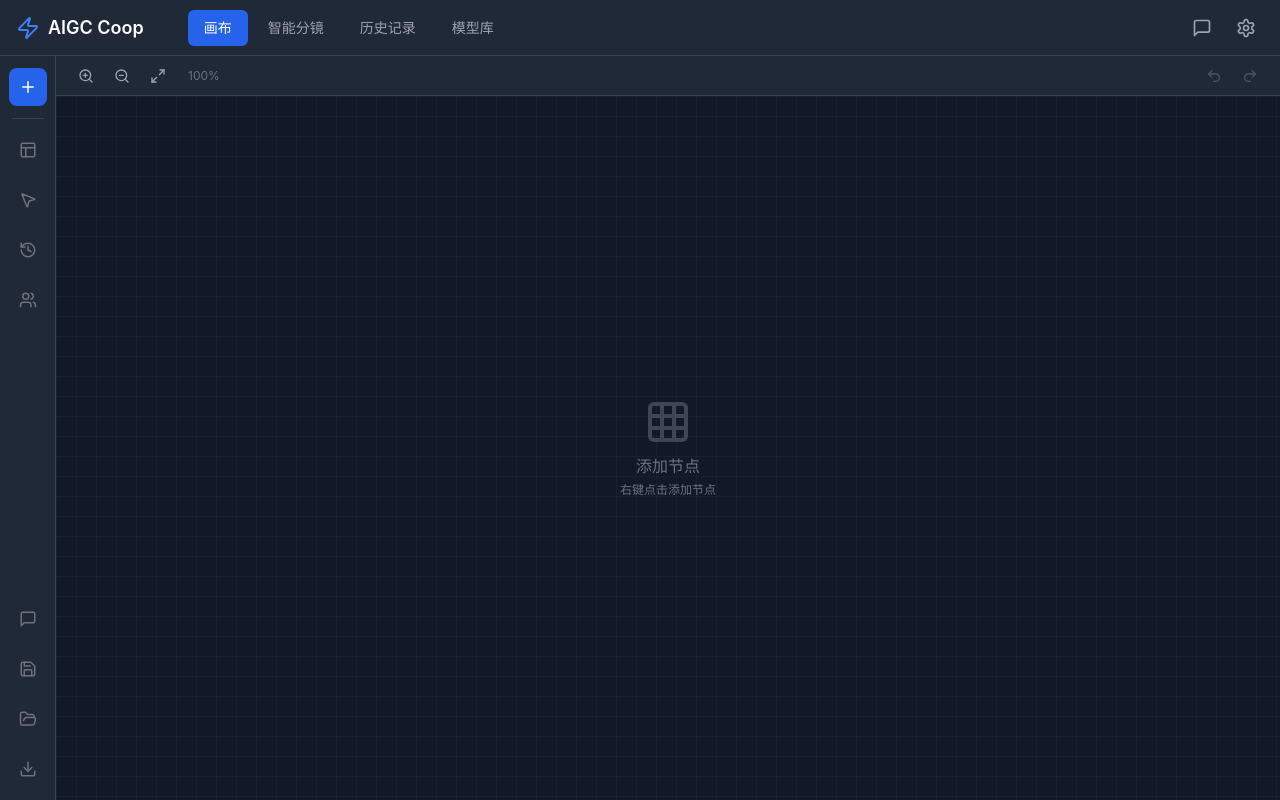
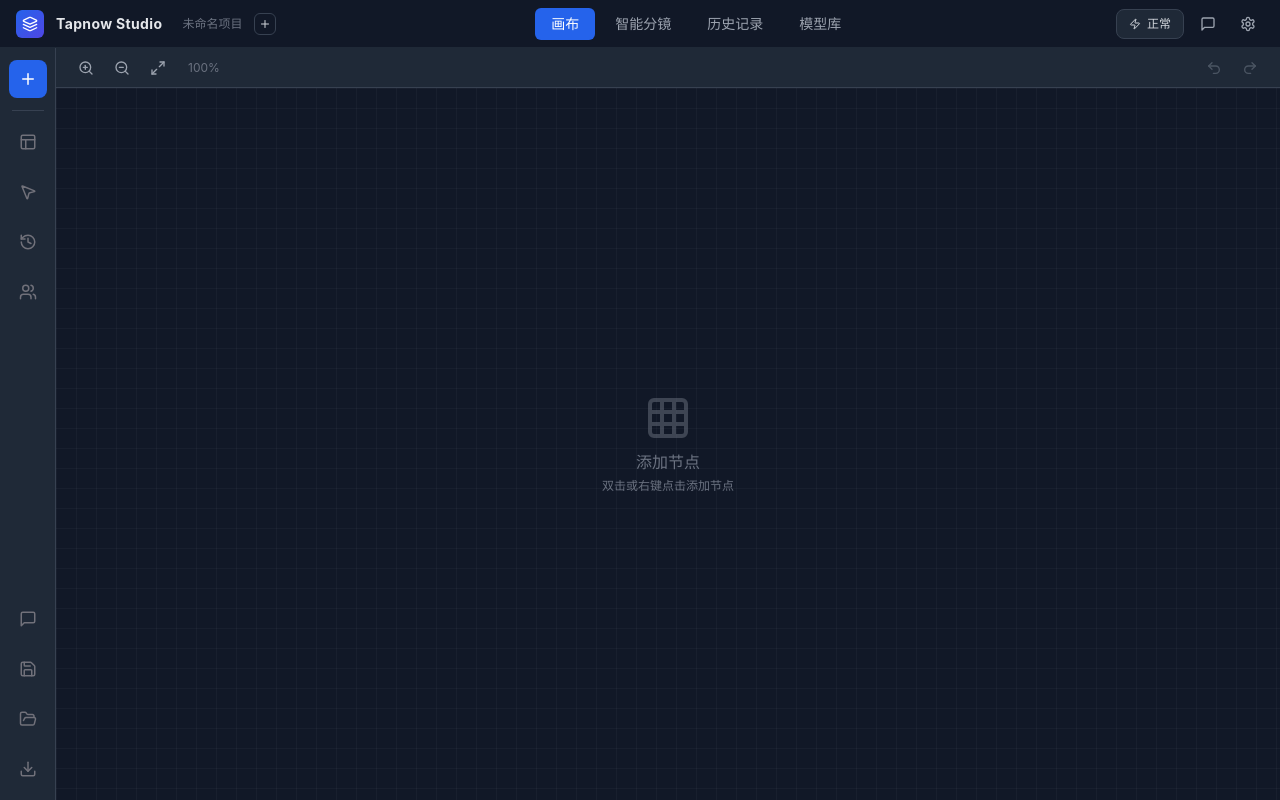
Before and after one commit to tcJackClay/testcoop, a React (Vite) app: page / in a window 1280 px wide. Built offline with nearby package versions, Linux system fonts and the light colour scheme.

Commit message:
fix: update header to match original, add double-click to add nodes

```diff
--- a/src/App.tsx
+++ b/src/App.tsx
@@ -25,7 +25,7 @@ export default function App() {
   const [historyOpen, setHistoryOpen] = useState(false);
   const [charactersOpen, setCharactersOpen] = useState(false);
 
-  const { selectedNodeIds } = useCanvasStore();
+  const { selectedNodeIds, nodes, deleteNode, clearSelection } = useCanvasStore();
 
   // Show properties panel when a node is selected in canvas view
   useEffect(() => {
@@ -50,6 +50,16 @@ export default function App() {
     setViewMode('canvas');
   }, [addNode]);
 
+  const handleNewProject = useCallback(() => {
+    if (nodes.length > 0) {
+      if (confirm('确定要新建项目吗？当前内容将被清空。')) {
+        // Clear all nodes
+        nodes.forEach(node => deleteNode(node.id));
+        clearSelection();
+      }
+    }
+  }, [nodes, deleteNode, clearSelection]);
+
   return (
     <div className="h-screen flex flex-col bg-gray-900 text-white overflow-hidden">
       <Header
@@ -58,6 +68,7 @@ export default function App() {
         onSettingsClick={() => setShowSettings(true)}
         onChatClick={() => setChatOpen(!chatOpen)}
         chatOpen={chatOpen}
+        onNewProject={handleNewProject}
       />
 
       <div className="flex-1 flex overflow-hidden">
--- a/src/components/canvas/Canvas.tsx
+++ b/src/components/canvas/Canvas.tsx
@@ -112,6 +112,27 @@ export default function Canvas() {
     }
   }, [viewPort.x, viewPort.y, viewPort.zoom]);
 
+  // Handle double-click (same as right-click - show context menu)
+  const handleDoubleClick = useCallback((e: React.MouseEvent) => {
+    // Only trigger on the canvas background, not on nodes
+    if (e.target !== containerRef.current && !(e.target as HTMLElement).classList.contains('canvas-content')) {
+      return;
+    }
+    e.preventDefault();
+    if (containerRef.current) {
+      const rect = containerRef.current.getBoundingClientRect();
+      const worldX = (e.clientX - rect.left - viewPort.x) / viewPort.zoom;
+      const worldY = (e.clientY - rect.top - viewPort.y) / viewPort.zoom;
+      setContextMenu({
+        visible: true,
+        x: e.clientX,
+        y: e.clientY,
+        worldX,
+        worldY,
+      });
+    }
+  }, [viewPort.x, viewPort.y, viewPort.zoom]);
+
   const closeContextMenu = useCallback(() => {
     setContextMenu(prev => ({ ...prev, visible: false }));
   }, []);
@@ -133,12 +154,10 @@ export default function Canvas() {
   // Handle pan
   const handleMouseDown = useCallback((e: React.MouseEvent) => {
     if (e.button === 1 || (e.button === 0 && e.altKey)) {
-      // Middle mouse or Alt+Left click for panning
       e.preventDefault();
       setIsPanning(true);
       setPanStart({ x: e.clientX - viewPort.x, y: e.clientY - viewPort.y });
     } else if (e.button === 0 && e.target === containerRef.current) {
-      // Left click on canvas for selection box
       clearSelection();
       setIsSelecting(true);
       setSelectionStart({ x: e.clientX, y: e.clientY });
@@ -190,23 +209,19 @@ export default function Canvas() {
   // Keyboard shortcuts
   useEffect(() => {
     const handleKeyDown = (e: KeyboardEvent) => {
-      // Undo: Ctrl/Cmd + Z
       if ((e.ctrlKey || e.metaKey) && e.key === 'z' && !e.shiftKey) {
         e.preventDefault();
         undo();
       }
-      // Redo: Ctrl/Cmd + Shift + Z or Ctrl + Y
       if ((e.ctrlKey || e.metaKey) && (e.key === 'y' || (e.key === 'z' && e.shiftKey))) {
         e.preventDefault();
         redo();
       }
-      // Delete selected nodes
       if (e.key === 'Delete' || e.key === 'Backspace') {
         if (selectedNodeIds.length > 0 && document.activeElement?.tagName !== 'INPUT' && document.activeElement?.tagName !== 'TEXTAREA') {
           deleteSelectedNodes();
         }
       }
-      // Escape to clear selection
       if (e.key === 'Escape') {
         clearSelection();
       }
@@ -300,6 +315,7 @@ export default function Canvas() {
         onDrop={handleDrop}
         onDragOver={handleDragOver}
         onContextMenu={handleContextMenu}
+        onDoubleClick={handleDoubleClick}
       >
         <div
           className="absolute inset-0 origin-top-left canvas-content"
@@ -343,7 +359,7 @@ export default function Canvas() {
             <div className="text-center text-gray-500">
               <Grid3X3 className="w-12 h-12 mx-auto mb-2 opacity-50" />
               <p>{t('canvas.addNode')}</p>
-              <p className="text-xs mt-1">右键点击添加节点</p>
+              <p className="text-xs mt-1">双击或右键点击添加节点</p>
             </div>
           </div>
         )}
--- a/src/components/layout/Header.tsx
+++ b/src/components/layout/Header.tsx
@@ -1,4 +1,5 @@
-import { Settings, Zap, MessageSquare } from 'lucide-react';
+import { useState, useRef, useEffect } from 'react';
+import { Settings, Zap, MessageSquare, Layers, Plus } from 'lucide-react';
 import { useTranslation } from 'react-i18next';
 import type { ViewMode } from '../../App';
 
@@ -8,6 +9,7 @@ interface HeaderProps {
   onSettingsClick: () => void;
   onChatClick?: () => void;
   chatOpen?: boolean;
+  onNewProject?: () => void;
 }
 
 const navItems: { key: ViewMode; labelKey: string }[] = [
@@ -17,35 +19,111 @@ const navItems: { key: ViewMode; labelKey: string }[] = [
   { key: 'models', labelKey: 'nav.models' },
 ];
 
-export default function Header({ viewMode, onViewChange, onSettingsClick, onChatClick, chatOpen }: HeaderProps) {
+export default function Header({
+  viewMode,
+  onViewChange,
+  onSettingsClick,
+  onChatClick,
+  chatOpen,
+  onNewProject
+}: HeaderProps) {
   const { t } = useTranslation();
+  const [projectName, setProjectName] = useState('未命名项目');
+  const [isEditing, setIsEditing] = useState(false);
+  const inputRef = useRef<HTMLInputElement>(null);
+
+  useEffect(() => {
+    const saved = localStorage.getItem('project_name');
+    if (saved) setProjectName(saved);
+  }, []);
+
+  const handleBlur = () => {
+    setIsEditing(false);
+    localStorage.setItem('project_name', projectName);
+  };
+
+  const handleKeyDown = (e: React.KeyboardEvent) => {
+    if (e.key === 'Enter') {
+      setIsEditing(false);
+      localStorage.setItem('project_name', projectName);
+    }
+  };
 
   return (
-    <header className="h-14 bg-gray-800 border-b border-gray-700 flex items-center justify-between px-4 shrink-0">
+    <header className="h-12 bg-gray-900 border-b border-gray-800 flex items-center justify-between px-4 z-50 shrink-0">
+      {/* Left Section: Logo + Project Name */}
       <div className="flex items-center gap-3">
-        <div className="flex items-center gap-2">
-          <Zap className="w-6 h-6 text-blue-500" />
-          <span className="text-lg font-semibold">AIGC Coop</span>
+        {/* Logo */}
+        <div className="w-7 h-7 bg-gradient-to-br from-blue-600 to-indigo-600 rounded-md flex items-center justify-center">
+          <Layers size={16} className="text-white" />
         </div>
 
-        <nav className="flex items-center gap-1 ml-8">
+        {/* App Name */}
+        <span className="font-bold text-sm text-gray-200 tracking-wide">
+          Tapnow Studio
+        </span>
+
+        {/* Project Name (editable) */}
+        {isEditing ? (
+          <input
+            ref={inputRef}
+            type="text"
+            value={projectName}
+            onChange={(e) => setProjectName(e.target.value)}
+            onBlur={handleBlur}
+            onKeyDown={handleKeyDown}
+            className="ml-2 px-2 py-0.5 text-xs bg-gray-800 border border-gray-700 text-gray-200 rounded outline-none"
+            style={{ minWidth: '100px', maxWidth: '200px' }}
+            autoFocus
+          />
+        ) : (
+          <span
+            onClick={() => setIsEditing(true)}
+            className="ml-2 text-xs text-gray-500 cursor-pointer hover:underline"
+            title="点击编辑项目名称"
+          >
+            {projectName}
+          </span>
+        )}
+
+        {/* New Project Button */}
+        <button
+          onClick={onNewProject}
+          className="p-1 rounded-md border border-gray-700 text-gray-300 hover:bg-gray-800 transition-colors"
+          title="新建空项目"
+        >
+          <Plus size={12} />
+        </button>
+      </div>
+
+      {/* Center Section: Navigation Tabs */}
+      <div className="flex items-center gap-1">
         {navItems.map((item) => (
           <button
             key={item.key}
             onClick={() => onViewChange(item.key)}
-              className={`px-4 py-2 rounded-md text-sm font-medium transition-colors ${
+            className={`px-4 py-1.5 rounded-md text-sm font-medium transition-colors ${
               viewMode === item.key
                 ? 'bg-blue-600 text-white'
-                  : 'text-gray-400 hover:text-white hover:bg-gray-700'
+                : 'text-gray-400 hover:text-white hover:bg-gray-800'
             }`}
           >
             {t(item.labelKey)}
           </button>
         ))}
-        </nav>
       </div>
 
+      {/* Right Section: Performance + Chat + Settings */}
       <div className="flex items-center gap-2">
+        {/* Performance Mode */}
+        <button
+          className="flex items-center gap-1.5 px-3 py-1.5 rounded-lg text-xs font-medium bg-gray-800 border border-gray-700 text-gray-300 hover:bg-gray-700 transition-colors"
+          title="性能模式"
+        >
+          <Zap size={12} />
+          <span>正常</span>
+        </button>
+
         {/* Chat Button */}
         {onChatClick && (
           <button
@@ -53,21 +131,21 @@ export default function Header({ viewMode, onViewChange, onSettingsClick, onChat
             className={`p-2 rounded-md transition-colors ${
               chatOpen
                 ? 'bg-blue-600 text-white'
-                : 'text-gray-400 hover:text-white hover:bg-gray-700'
+                : 'text-gray-400 hover:text-white hover:bg-gray-800'
             }`}
-            title={t('nav.chat') || 'AI 对话'}
+            title="AI 对话"
           >
-            <MessageSquare className="w-5 h-5" />
+            <MessageSquare size={16} />
           </button>
         )}
 
         {/* Settings Button */}
         <button
           onClick={onSettingsClick}
-          className="p-2 text-gray-400 hover:text-white hover:bg-gray-700 rounded-md transition-colors"
-          title={t('nav.settings')}
+          className="p-2 text-gray-400 hover:text-white hover:bg-gray-800 rounded-md transition-colors"
+          title="设置"
         >
-          <Settings className="w-5 h-5" />
+          <Settings size={16} />
         </button>
       </div>
     </header>
```
Lines whose indentation alone changed are shown as unchanged.
